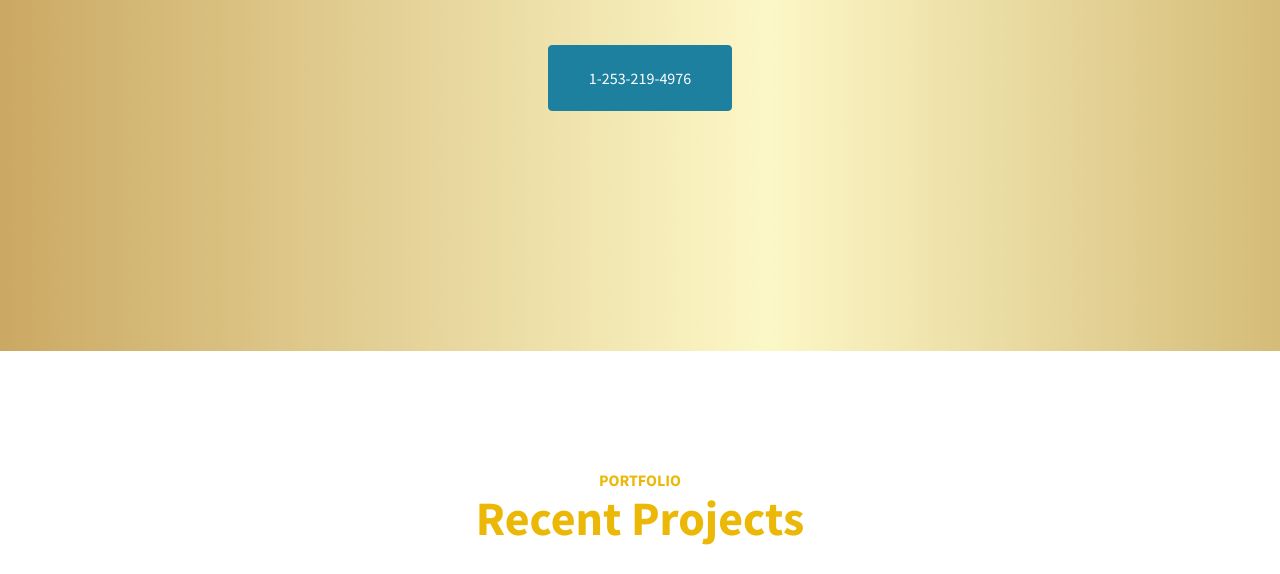
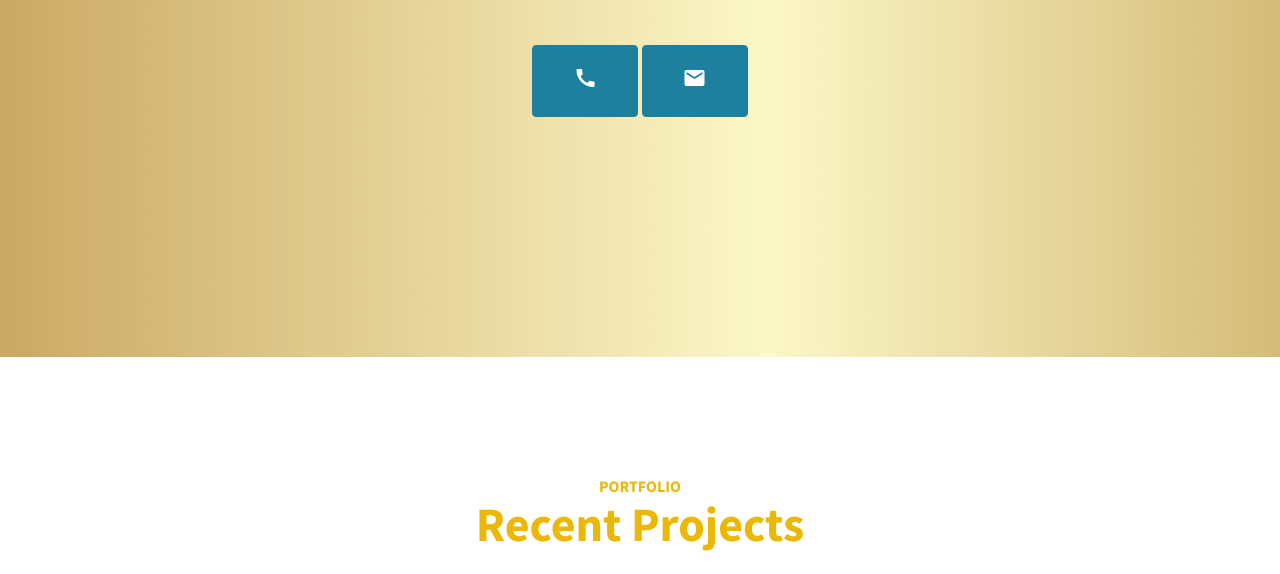
Before and after one commit to Simanutui316/Simanutui316.GitHub.io, a plain HTML site: page index.html in a window 1280 px wide. Shown: the part 2000-2574 px from the top of the page. Drawn offline with nearby package versions, Linux system fonts and the light colour scheme.

Commit message:
Added Email button

```diff
--- a/index.html
+++ b/index.html
@@ -95,7 +95,12 @@
                 <em>your</em>
                 next website!
             </h2>
-            <a class="btn btn-primary btn-xl" href="tel:+12532194976">1-253-219-4976</a>
+            <a class="btn btn-primary btn-xl" href="tel:+12532194976"><span class="material-icons">
+                    call
+                </span></a>
+            <a class="btn btn-primary btn-xl" href="mailto:jtuisamoa3.16@gmail.com"><span class="material-icons">
+                    email
+                </span></a>
         </div>
     </section>
     <!-- Portfolio-->
```
